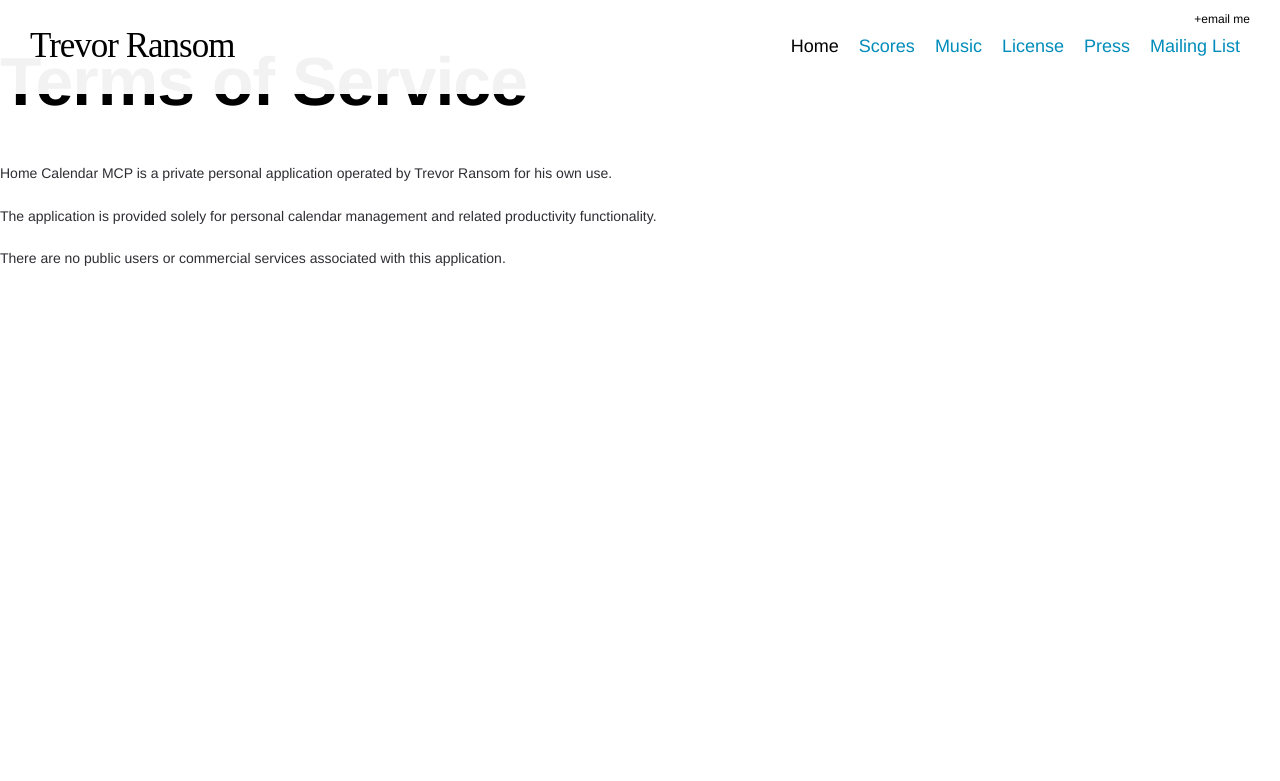
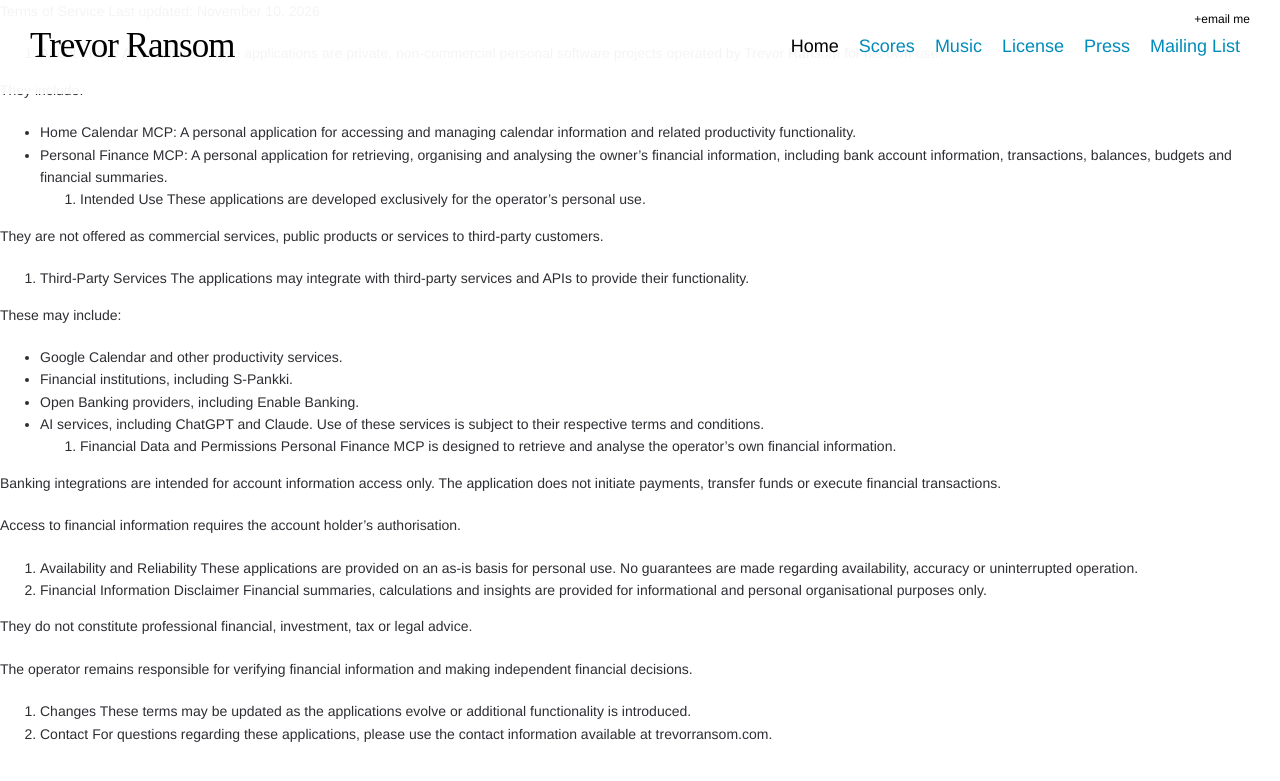
Before and after one commit to trevransom/trevorransom-music, a Jekyll site: the page built from terms.md, in a window 1280 px wide and 900 px high. Shown: the top 781 px of the window. Built offline with Jekyll 4.4.1, drawn with Linux system fonts in a browser that asks for light colours; some web fonts are replaced; our own code applies the rules of GitHub Pages for plain Markdown files; Markdown is read by kramdown in place of the engine named in the settings; comment, search, counter and statistics services are not loaded.

Commit message:
Update Terms of Service with detailed application info
Expanded the Terms of Service to include detailed descriptions of the applications, their intended use, third-party services, financial data permissions, and disclaimers.

```diff
--- a/terms.md
+++ b/terms.md
@@ -1,12 +1,60 @@
----
-layout: default
-title: Terms of Service
----
+Terms of Service
+Last updated: November 10, 2026
+1. About These Applications
+These applications are private, non-commercial personal software
+projects operated by Trevor Ransom for his own use.
 
-# Terms of Service
+They include:
+- Home Calendar MCP: A personal application for accessing and
+  managing calendar information and related productivity
+  functionality.
+- Personal Finance MCP: A personal application for retrieving,
+  organising and analysing the owner's financial information,
+  including bank account information, transactions, balances, budgets
+  and financial summaries.
+2. Intended Use
+These applications are developed exclusively for the operator's personal
+use.
 
-Home Calendar MCP is a private personal application operated by Trevor Ransom for his own use.
+They are not offered as commercial services, public products or services
+to third-party customers.
+3. Third-Party Services
+The applications may integrate with third-party services and APIs to
+provide their functionality.
 
-The application is provided solely for personal calendar management and related productivity functionality.
+These may include:
+- Google Calendar and other productivity services.
+- Financial institutions, including S-Pankki.
+- Open Banking providers, including Enable Banking.
+- AI services, including ChatGPT and Claude.
+Use of these services is subject to their respective terms and
+conditions.
+4. Financial Data and Permissions
+Personal Finance MCP is designed to retrieve and analyse the operator's
+own financial information.
 
-There are no public users or commercial services associated with this application.
+Banking integrations are intended for account information access only.
+The application does not initiate payments, transfer funds or execute
+financial transactions.
+
+Access to financial information requires the account holder's
+authorisation.
+5. Availability and Reliability
+These applications are provided on an as-is basis for personal use. No
+guarantees are made regarding availability, accuracy or uninterrupted
+operation.
+6. Financial Information Disclaimer
+Financial summaries, calculations and insights are provided for
+informational and personal organisational purposes only.
+
+They do not constitute professional financial, investment, tax or legal
+advice.
+
+The operator remains responsible for verifying financial information and
+making independent financial decisions.
+7. Changes
+These terms may be updated as the applications evolve or additional
+functionality is introduced.
+8. Contact
+For questions regarding these applications, please use the contact
+information available at trevorransom.com.
```
